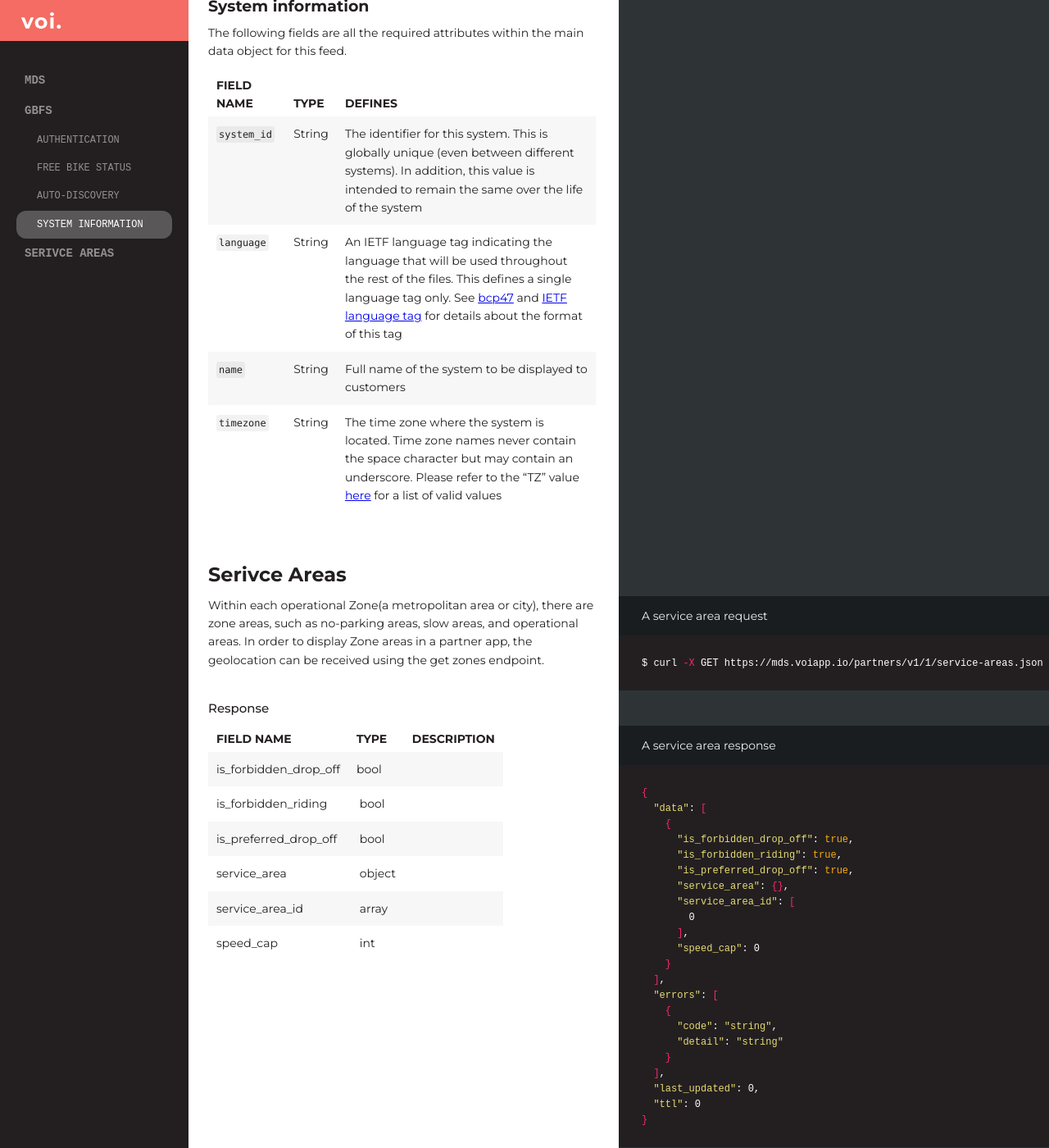
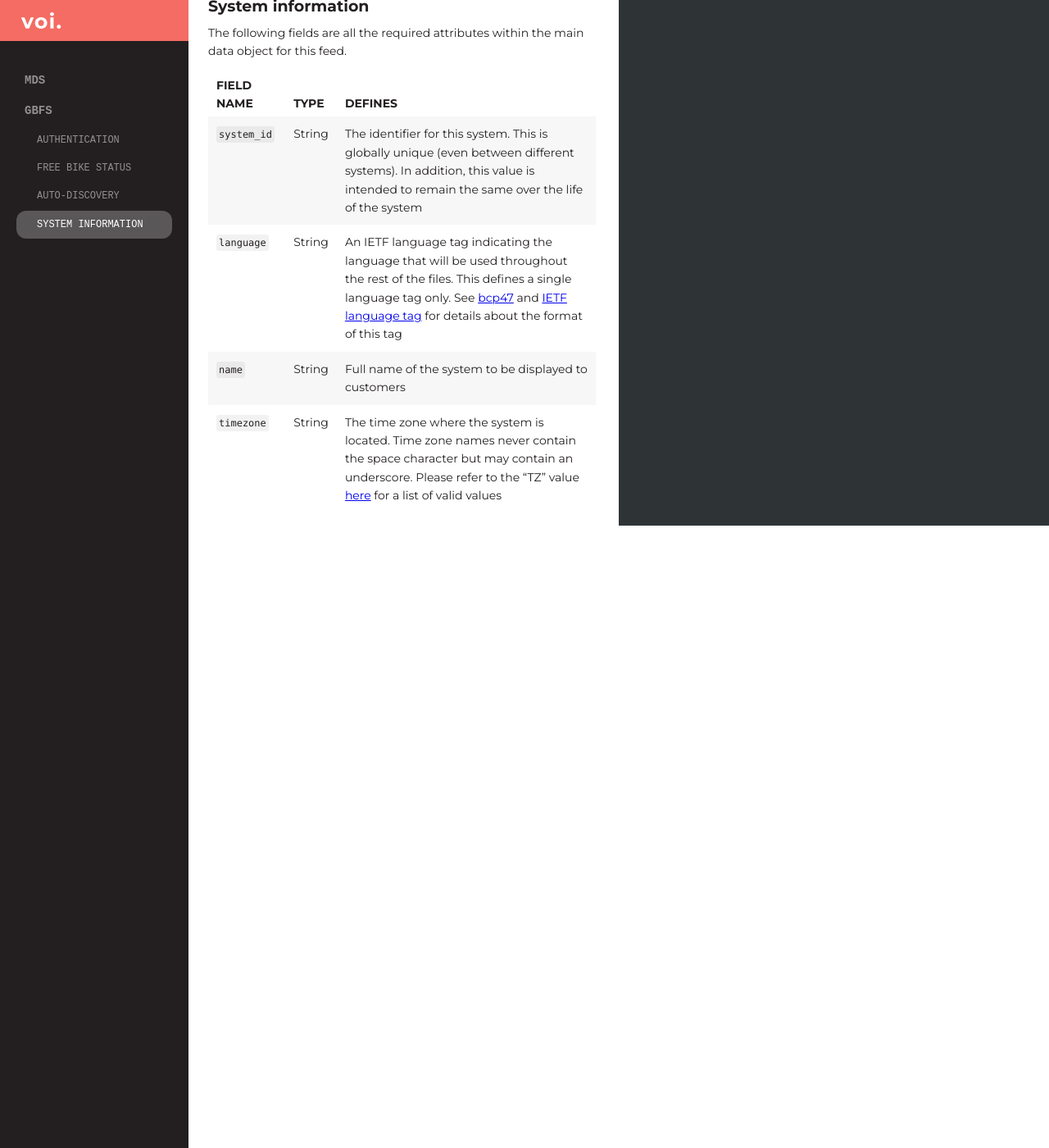
Before and after one commit to Tomtss/partner-api-docs, a Jekyll site: the page built from maas-light.md, in a window 1280 px wide and 1400 px high, scrolled down 6197 px. Shown: the whole window at 82% size. Built offline with Jekyll 4.4.1, drawn with Linux system fonts in a browser that asks for light colours; some web fonts are replaced.

Commit message:
removed service areas

````diff
--- a/maas-light.md
+++ b/maas-light.md
@@ -332,52 +332,3 @@
 `language` | String | An IETF language tag indicating the language that will be used throughout the rest of the files. This defines a single language tag only. See [bcp47](https://tools.ietf.org/html/bcp47) and [IETF language tag](https://en.wikipedia.org/wiki/IETF_language_tag) for details about the format of this tag
 `name` | String | Full name of the system to be displayed to customers
 `timezone` | String |   The time zone where the system is located. Time zone names never contain the space character but may contain an underscore. Please refer to the "TZ" value [here](https://en.wikipedia.org/wiki/List_of_tz_database_time_zones) for a list of valid values
-
-# Serivce Areas
-> A service area request
-
-```shell
-$ curl -X GET https://mds.voiapp.io/partners/v1/1/service-areas.json
-```
-
-Within each operational Zone(a metropolitan area or city), there are zone areas, such as no-parking areas, slow areas, and operational areas. In order to display Zone areas in a partner app, the geolocation can be received using the get zones endpoint.
-
-
-### Response
-
-
-> A service area response
-
-```shell
-{
-  "data": [
-    {
-      "is_forbidden_drop_off": true,
-      "is_forbidden_riding": true,
-      "is_preferred_drop_off": true,
-      "service_area": {},
-      "service_area_id": [
-        0
-      ],
-      "speed_cap": 0
-    }
-  ],
-  "errors": [
-    {
-      "code": "string",
-      "detail": "string"
-    }
-  ],
-  "last_updated": 0,
-  "ttl": 0
-}
-```
-
-Field Name | type | description
---- | --- | ---
-is_forbidden_drop_off | bool |
-is_forbidden_riding | bool |
-is_preferred_drop_off | bool |
-service_area | object |
-service_area_id | array |
-speed_cap | int |
````
